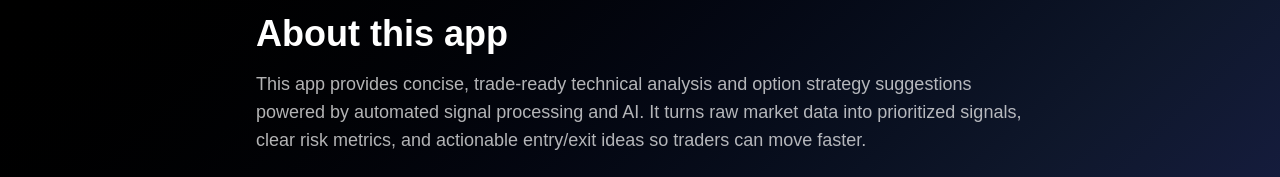
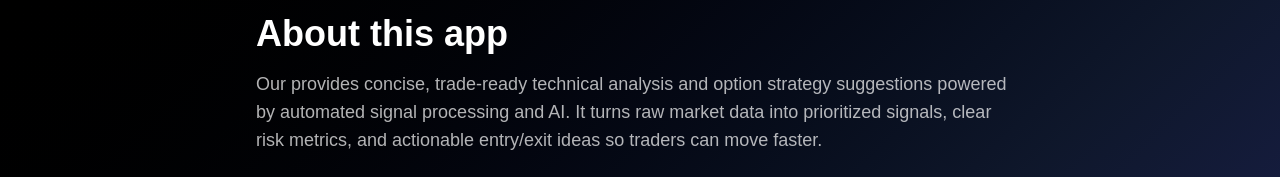
Before and after one commit to adamaslan/ai-fin-app1, a Next.js app: page /about in a window 1280 px wide. Shown: the part 130-307 px from the top of the page. Built offline with nearby package versions, Linux system fonts and the light colour scheme; no server answers.

Commit message:
syntax-gcp4

```diff
--- a/app/about/page.tsx
+++ b/app/about/page.tsx
@@ -8,7 +8,7 @@ export default function About() {
           <h1 className="text-4xl font-extrabold mb-4">About this app</h1>
 
           <p className="text-lg text-white/70 mb-6">
-            This app provides concise, trade-ready technical analysis and option strategy suggestions powered by
+            Our provides concise, trade-ready technical analysis and option strategy suggestions powered by
             automated signal processing and AI. It turns raw market data into prioritized signals, clear risk metrics,
             and actionable entry/exit ideas so traders can move faster.
           </p>
@@ -35,7 +35,7 @@ export default function About() {
           </section>
 
           <section className="bg-white/5 rounded-2xl p-6 mb-6 border border-white/10">
-            <h2 className="text-2xl font-semibold mb-3">Who it's for</h2>
+            <h2 className="text-2xl font-semibold mb-3">Who it&apos;s for</h2>
             <p className="text-white/70">Active traders, prop traders, and technically-minded investors who want fast, data-driven trade ideas with clear risk controls.</p>
           </section>
 
--- a/app/page.tsx
+++ b/app/page.tsx
@@ -1,4 +1,4 @@
-import Image from "next/image";
+// import Image from "next/image";
 import Link from "next/link";
 
 export default function Home() {
```
